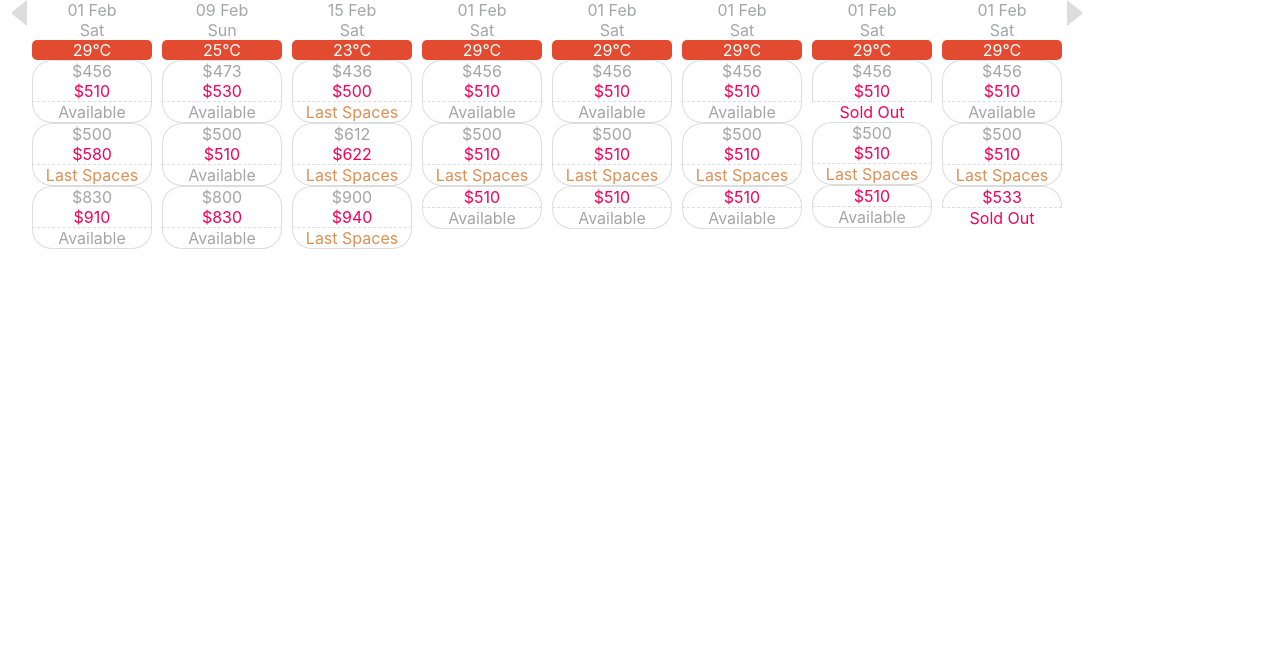
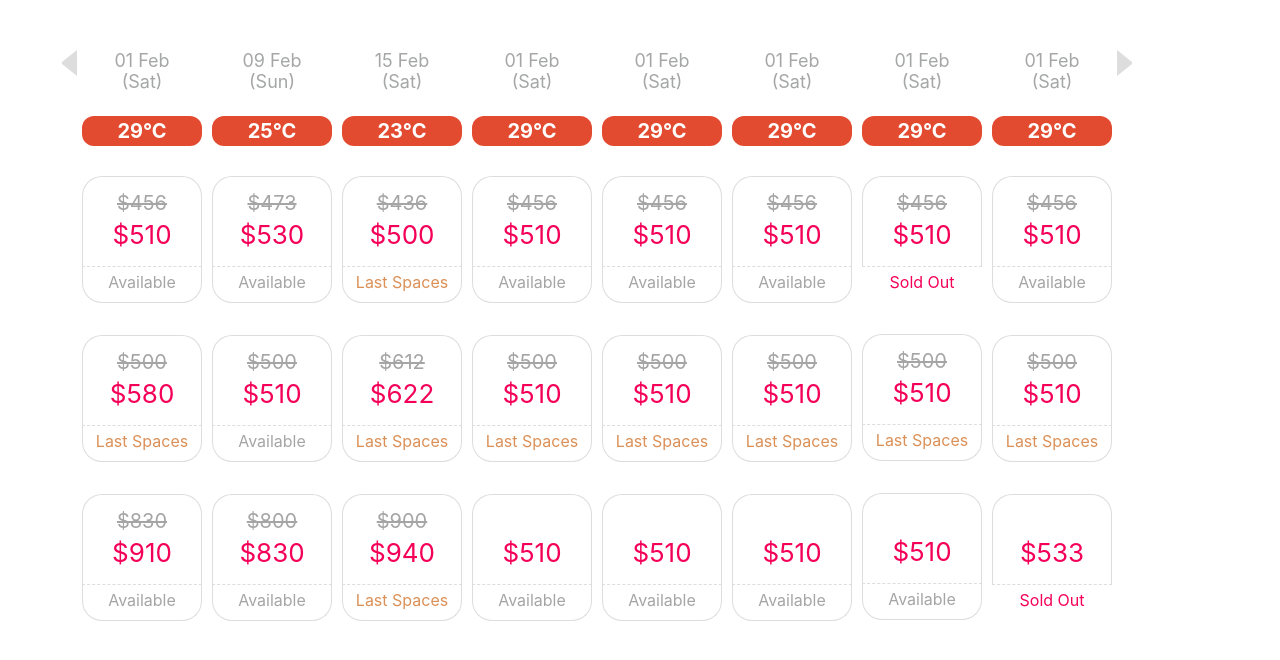
Before and after one commit to jasonvictorio/navigate-travel, a React (Create React App) app: page / in a window 1280 px wide. Shown: the top 660 px of the page. Built offline with nearby package versions, Linux system fonts and the light colour scheme; the HTML template or start-up script is replaced by a standard one.

Commit message:
style: update font size and spacing

```diff
--- a/src/App.js
+++ b/src/App.js
@@ -16,6 +16,7 @@ export class App extends Component {
     arrows: false,
     appendDots: false,
     infinite: false,
+    draggable: false,
   }
 
   async componentDidMount () {
@@ -28,7 +29,7 @@ export class App extends Component {
 
   render () {
     return (
-      <div>
+      <div style={this.styles.app}>
         <div style={this.styles.sliderContainer}>
           <button style={this.styles.previous} onClick={() => this.slider.slickPrev()}></button>
           <Slider style={this.styles.slider} ref={slider => (this.slider = slider)} {...this.sliderSettings}>
@@ -41,6 +42,9 @@ export class App extends Component {
   }
 
   styles = {
+    app: {
+      padding: '50px 50px',
+    },
     sliderContainer: {
       display: 'flex',
     },
--- a/src/components/Day.js
+++ b/src/components/Day.js
@@ -9,7 +9,7 @@ export class Day extends Component {
       <div style={this.styles.day}>
         <div style={this.styles.date}>
           <span>{ dateText }</span>
-          <span>{ dateDay }</span>
+          <span>({ dateDay })</span>
         </div>
         <div style={this.styles.temperature}>
           { temperature }
@@ -30,12 +30,18 @@ export class Day extends Component {
       display: 'flex',
       flexDirection: 'column',
       alignItems: 'center',
+      fontSize: '18px',
+      marginBottom: '24px',
     },
     temperature: {
       color: '#FFFFFF',
       backgroundColor: '#E34B31',
-      borderRadius: '5px',
+      borderRadius: '12px',
       textAlign: 'center',
+      fontSize: '20px',
+      fontWeight: 'bolder',
+      padding: '3px',
+      marginBottom: '30px',
     },
     products: {
     },
--- a/src/components/Product.js
+++ b/src/components/Product.js
@@ -34,6 +34,8 @@ export class Product extends Component {
       borderTopRightRadius: '20px',
       border: '1px solid #DDDDDD',
       borderBottom: '1px dashed #DDDDDD',
+      paddingTop: '14px',
+      paddingBottom: '16px',
     },
     stubBottom: {
       textAlign: 'center',
@@ -44,12 +46,20 @@ export class Product extends Component {
         : '1px solid #DDDDDD',
       borderTop: 'none',
       color: this.statusColor[this.props.product.status],
+      marginBottom: '32px',
+      paddingTop: '5px',
+      paddingBottom: '10px',
     },
     discount: {
       color: '#A5A5A5',
+      textDecoration: 'line-through',
+      fontSize: '20px',
+      marginBottom: '2px',
+      minHeight: '26px',
     },
     price: {
       color: '#F40058',
+      fontSize: '26px',
     }
   }
 
```
